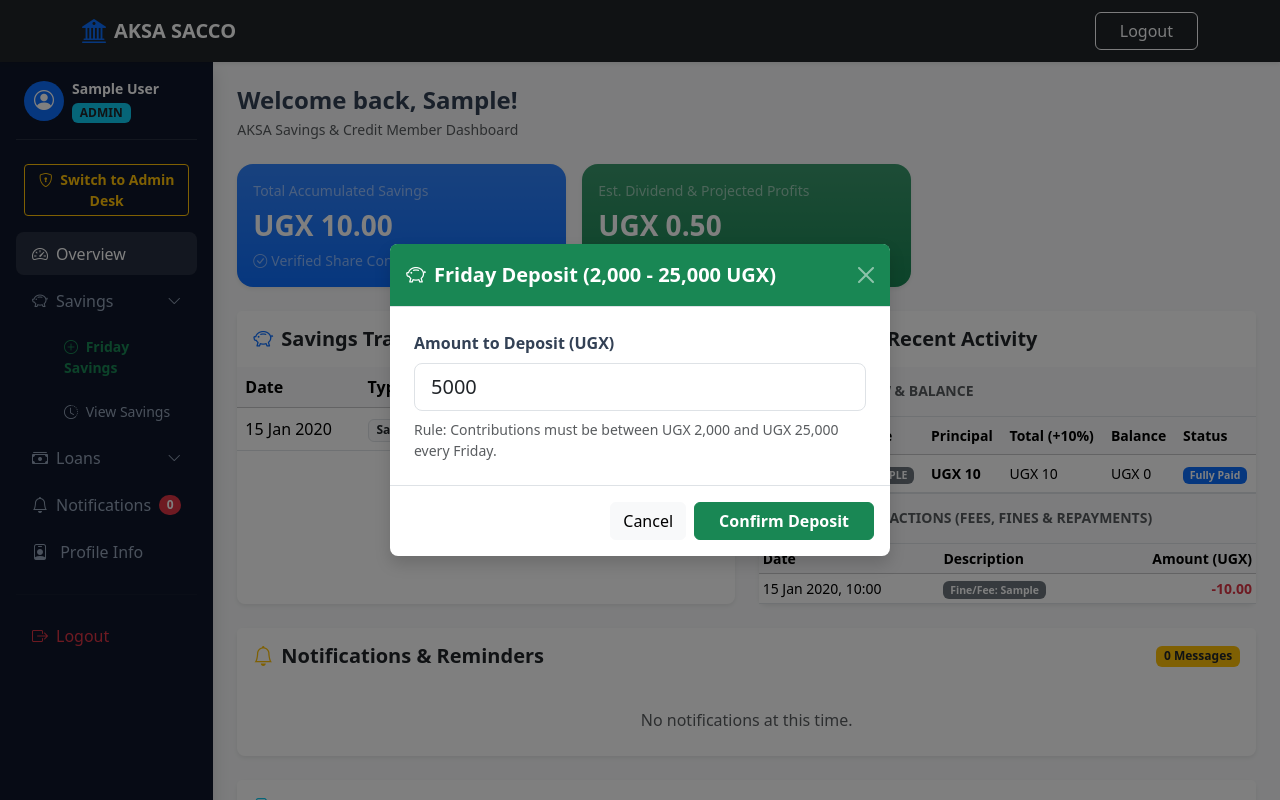
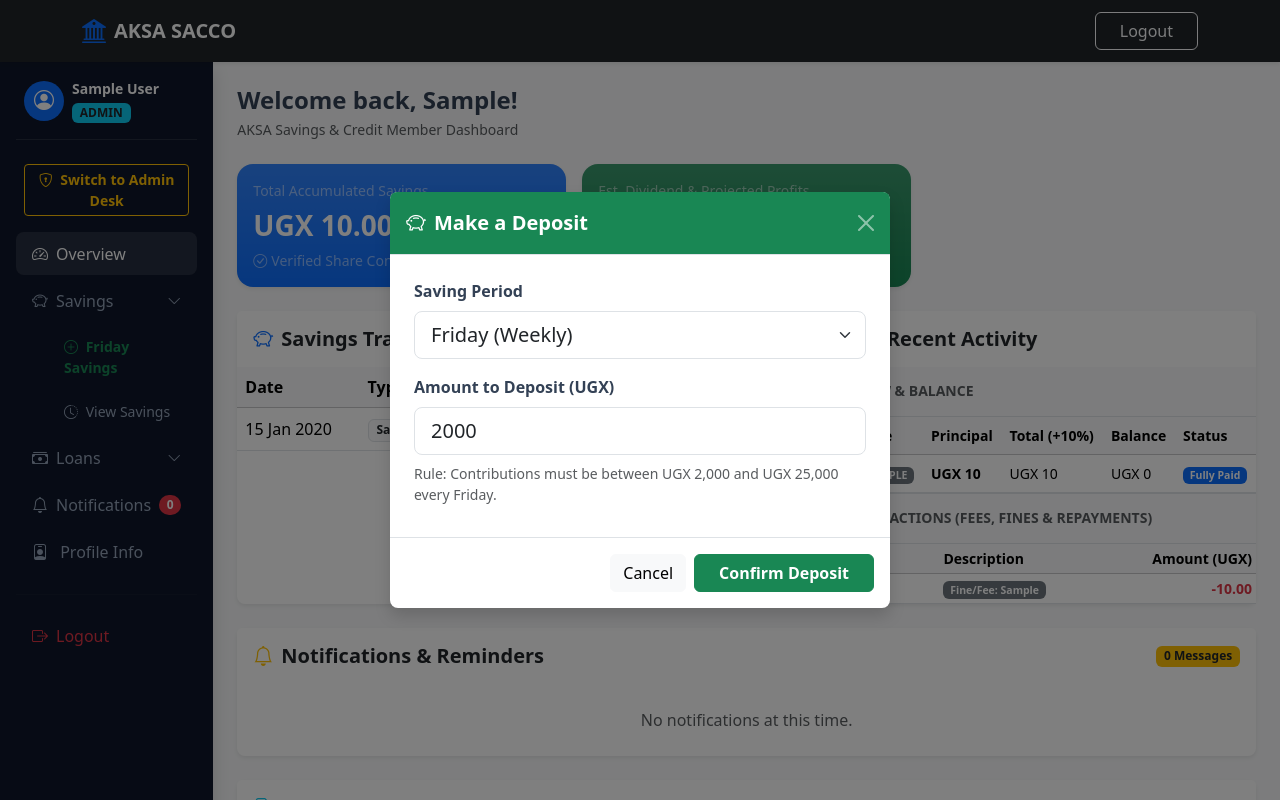
Before and after one commit to Zuba43/aksa_sacco, a Flask app: page /member/dashboard in a window 1280 px wide, after a click on "Friday Savings". Run offline with Flask 3, Linux system fonts and the light colour scheme; a user stored in the database is signed in; tables that the repository leaves empty hold one stand-in row (values such as "Sample post").

Commit message:
fix member savings selection

```diff
--- a/app/routes/member.py
+++ b/app/routes/member.py
@@ -68,21 +68,50 @@ def dashboard():
 @login_required
 def save_friday():
     amount = float(request.form.get('amount', 0))
+    saving_period = request.form.get('saving_period', 'friday')
 
-    # Weekly limit rule: 2,000 to 20,000 UGX
-    if amount < 2000 or amount > 20000:
-        flash('Friday weekly savings must be between UGX 2,000 and UGX 20,000.', 'danger')
+    # Handle custom months if selected
+    custom_months = request.form.getlist('custom_months') if saving_period == 'custom' else []
+
+    # Define baseline min/max limits per frequency unit (e.g., weekly = 2k-20k, monthly = 8k-80k)
+    min_limit = 2000
+    max_limit = 25000
+    period_label = "Friday Weekly Contribution"
+
+    if saving_period == 'monthly':
+        min_limit = 8000
+        max_limit = 100000
+        period_label = "Monthly Savings"
+    elif saving_period == '2_months':
+        min_limit = 16000
+        max_limit = 200000
+        period_label = "2 Months Savings"
+    elif saving_period == 'custom':
+        if not custom_months:
+            flash('Please select at least one month for custom savings.', 'danger')
+            return redirect(url_for('member.dashboard'))
+
+        # Scale limits based on the number of selected months
+        month_count = len(custom_months)
+        min_limit = 8000 * month_count
+        max_limit = 25000 * month_count
+        period_label = f"Custom Savings ({', '.join(custom_months)})"
+
+    # Validate amount against the calculated limits
+    if amount < min_limit or amount > max_limit:
+        flash(f'Contributions for {period_label.lower()} must be between UGX {min_limit:,.0f} and UGX {max_limit:,.0f}.', 'danger')
         return redirect(url_for('member.dashboard'))
 
+    # Save to database
     new_savings = Savings(
         user_id=current_user.id,
         amount=amount,
-        deposit_type='Friday Weekly Contribution'
+        deposit_type=period_label
     )
     db.session.add(new_savings)
     db.session.commit()
 
-    flash(f'Successfully recorded Friday deposit of UGX {amount:,.2f}!', 'success')
+    flash(f'Successfully recorded deposit of UGX {amount:,.2f} ({period_label})!', 'success')
     return redirect(url_for('member.dashboard'))
 
 # Handle Loan Application Request with Guarantor and Loan Type Support
--- a/app/templates/member/dashboard.html
+++ b/app/templates/member/dashboard.html
@@ -543,14 +543,13 @@ endblock %} {% block extra_head %}
   </div>
 </div>
 
-<!-- Modal 1: Friday Savings Modal -->
+<!-- Modal: Flexible Savings Modal -->
 <div class="modal fade" id="fridaySaveModal" tabindex="-1">
   <div class="modal-dialog modal-dialog-centered">
     <div class="modal-content border-0 shadow">
       <div class="modal-header bg-success text-white">
-        <h5 class="modal-title fw-bold">
-          <i class="bi bi-piggy-bank me-2"></i>Friday Deposit (2,000 - 25,000
-          UGX)
+        <h5 class="modal-title fw-bold" id="savingsModalTitle">
+          <i class="bi bi-piggy-bank me-2"></i>Make a Deposit
         </h5>
         <button
           type="button"
@@ -561,27 +560,82 @@ endblock %} {% block extra_head %}
       <form method="POST" action="{{ url_for('member.save_friday') }}">
         <input type="hidden" name="csrf_token" value="{{ csrf_token() }}" />
         <div class="modal-body p-4">
-          <label class="form-label fw-semibold">Amount to Deposit (UGX)</label>
+          <!-- Saving Period Selection -->
+          <div class="mb-3">
+            <label for="savingPeriod" class="form-label fw-semibold"
+              >Saving Period</label
+            >
+            <select
+              name="saving_period"
+              id="savingPeriod"
+              class="form-select form-select-lg"
+              required
+            >
+              <option value="friday" selected>Friday (Weekly)</option>
+              <option value="monthly">Monthly</option>
+              <option value="2_months">2 Months</option>
+              <option value="custom">Custom (Select Months)</option>
+            </select>
+          </div>
+
+          <!-- Custom Months Checkboxes (Hidden by default) -->
+          <div class="mb-3 d-none" id="customMonthsContainer">
+            <label class="form-label fw-semibold">Select Months</label>
+            <div class="row g-2 border rounded p-2 bg-light mx-0">
+              {% set months = ['Jan', 'Feb', 'Mar', 'Apr', 'May', 'Jun', 'Jul',
+              'Aug', 'Sep', 'Oct', 'Nov', 'Dec'] %} {% for month in months %}
+              <div class="col-4">
+                <div class="form-check">
+                  <input
+                    class="form-check-input custom-month-checkbox"
+                    type="checkbox"
+                    name="custom_months"
+                    value="{{ month }}"
+                    id="month_{{ month }}"
+                  />
+                  <label class="form-check-label" for="month_{{ month }}">
+                    {{ month }}
+                  </label>
+                </div>
+              </div>
+              {% endfor %}
+            </div>
+            <div class="form-text text-danger d-none" id="monthError">
+              Please select at least one month.
+            </div>
+          </div>
+
+          <!-- Amount Input -->
+          <div class="mb-2">
+            <label for="depositAmount" class="form-label fw-semibold"
+              >Amount to Deposit (UGX)</label
+            >
             <input
               type="number"
+              id="depositAmount"
               name="amount"
               class="form-control form-control-lg"
               min="2000"
-            max="25000"
-            step="500"
-            value="5000"
+              max="1275000"
+              step="1"
+              value="2000"
               required
             />
-          <div class="form-text mt-2">
+            <div class="form-text mt-2" id="depositRuleText">
               Rule: Contributions must be between UGX 2,000 and UGX 25,000 every
               Friday.
+            </div>
           </div>
         </div>
         <div class="modal-footer">
           <button type="button" class="btn btn-light" data-bs-dismiss="modal">
             Cancel
           </button>
-          <button type="submit" class="btn btn-success fw-bold px-4">
+          <button
+            type="submit"
+            class="btn btn-success fw-bold px-4"
+            id="submitDepositBtn"
+          >
             Confirm Deposit
           </button>
         </div>
@@ -1205,17 +1259,29 @@ endblock %} {% block extra_head %}
       const selectedType = loanTypeSelect.value;
 
       if (selectedType === "emergency") {
+        if (interestRateInput) {
           interestRateInput.value = "7%";
+        }
+        if (tenureSelect) {
           tenureSelect.innerHTML = `<option value="1" selected>1 Month (Strict limit)</option>`;
+        }
+        if (emergencyDisclaimer) {
           emergencyDisclaimer.classList.remove("d-none");
+        }
       } else {
+        if (interestRateInput) {
           interestRateInput.value = "10%";
+        }
+        if (tenureSelect) {
           tenureSelect.innerHTML = `
           <option value="1">1 Month</option>
           <option value="2">2 Months</option>
           <option value="3" selected>3 Months</option>
         `;
+        }
+        if (emergencyDisclaimer) {
           emergencyDisclaimer.classList.add("d-none");
+        }
       }
     }
 
```
Lines whose indentation alone changed are shown as unchanged.
